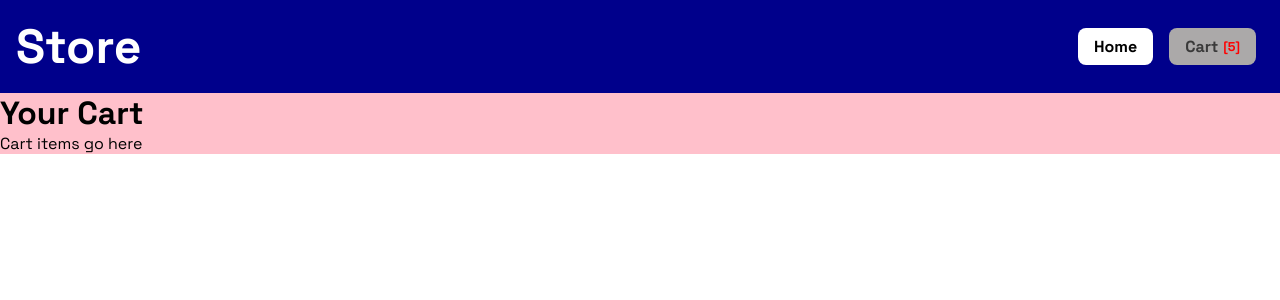
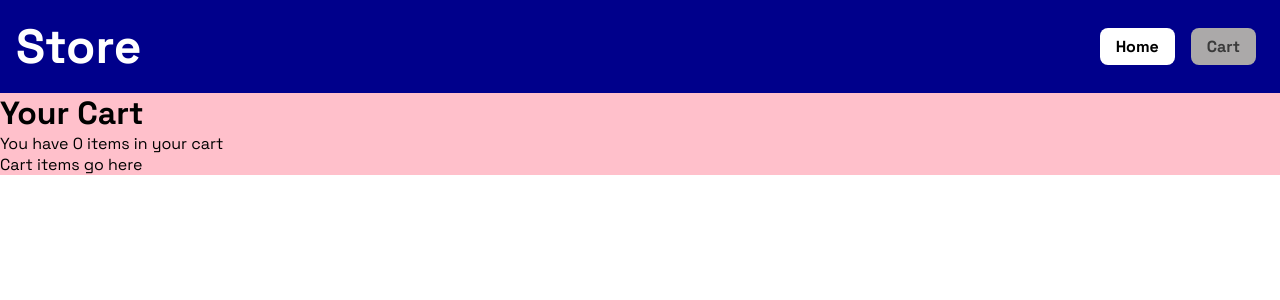
Before and after one commit to carisaelam/shopping-cart, a React (Vite) app: page /cart in a window 1280 px wide. Shown: the top 300 px of the page. Built offline with nearby package versions, Linux system fonts and the light colour scheme.

Commit message:
Add Cart context to pass data around

```diff
--- a/src/App.jsx
+++ b/src/App.jsx
@@ -1,13 +1,16 @@
 import style from './App.module.css';
 import Navbar from './components/Navbar/Navbar';
 import { Outlet } from 'react-router-dom';
+import { CartProvider } from './CartContext';
 
 function App() {
   return (
-    <div className={style.app__container}>
-      <Navbar itemsInCart={5}/>
-      <Outlet />
-    </div>
+    <CartProvider>
+      <div className={style.app__container}>
+        <Navbar />
+        <Outlet />
+      </div>
+    </CartProvider>
   );
 }
 
--- /dev/null
+++ b/src/CartContext.jsx
@@ -0,0 +1,21 @@
+import { createContext, useContext, useState } from 'react';
+
+const CartContext = createContext();
+
+export function CartProvider({ children }) {
+  const [itemsInCart, setItemsInCart] = useState([]);
+
+  function addToCart(product) {
+    setItemsInCart((prevItems) => [...prevItems, product]);
+  }
+
+  return (
+    <CartContext.Provider value={{ itemsInCart, addToCart }}>
+      {children}
+    </CartContext.Provider>
+  );
+}
+
+export function useCart() {
+  return useContext(CartContext);
+}
--- a/src/components/Navbar/Navbar.jsx
+++ b/src/components/Navbar/Navbar.jsx
@@ -1,9 +1,11 @@
 import style from './Navbar.module.css';
-import { useState } from 'react';
+import PropTypes from 'prop-types';
 import { Link, useLocation } from 'react-router-dom';
+import { useCart } from '../../CartContext';
 
-export default function Navbar({ itemsInCart }) {
+export default function Navbar() {
   const location = useLocation();
+  const { itemsInCart = [] } = useCart() || {};
 
   return (
     <nav data-testid="navbar" className={style.navbar__container}>
@@ -38,3 +40,7 @@ export default function Navbar({ itemsInCart }) {
     </nav>
   );
 }
+
+Navbar.propTypes = {
+  itemsInCart: PropTypes.oneOfType([PropTypes.string, PropTypes.number]),
+};
--- a/src/components/ProductCard/ProductCard.jsx
+++ b/src/components/ProductCard/ProductCard.jsx
@@ -8,9 +8,11 @@ export default function ProductCard({
   price = 'Product Price',
   description = 'Product Description',
   category = 'Product Category',
+  onAddToCart,
 }) {
-  function handleAddToCart(id) {
-    console.log('Adding item to cart with id: ', id);
+  function handleAddToCart() {
+    const product = { id, image, title, price, description, category };
+    onAddToCart?.(product);
   }
   return (
     <div className={style.card__container}>
@@ -27,10 +29,7 @@ export default function ProductCard({
         <p data-testid="product__category">{category}</p>
       </div>
       <div className={style.button__container}>
-        <button
-          onClick={() => handleAddToCart(id)}
-          data-testid="product__add__to__cart"
-        >
+        <button onClick={handleAddToCart} data-testid="product__add__to__cart">
           Add to Cart
         </button>
       </div>
@@ -45,4 +44,5 @@ ProductCard.propTypes = {
   price: PropTypes.oneOfType([PropTypes.string, PropTypes.number]),
   description: PropTypes.string,
   category: PropTypes.string,
+  onAddToCart: PropTypes.func,
 };
--- a/src/pages/Cart.jsx
+++ b/src/pages/Cart.jsx
@@ -1,7 +1,12 @@
+import { useCart } from '../CartContext';
+
 export default function Cart() {
+  const { itemsInCart } = useCart();
+
   return (
     <div>
       <h1>Your Cart</h1>
+      <p>You have {itemsInCart.length} items in your cart</p>
       <div>Cart items go here</div>
     </div>
   );
--- a/src/pages/Home.jsx
+++ b/src/pages/Home.jsx
@@ -1,8 +1,10 @@
 import { useState, useEffect } from 'react';
 import ProductCard from '../components/ProductCard/ProductCard';
 import style from './Home.module.css';
+import { useCart } from '../CartContext';
 
 export default function Home() {
+  const { addToCart } = useCart();
   const [products, setProducts] = useState([]);
 
   useEffect(() => {
@@ -30,6 +32,7 @@ export default function Home() {
                 price={product.price}
                 description={product.description}
                 category={product.category}
+                onAddToCart={addToCart}
               />
             );
           })}
```
Also changed, not shown: 2 other files (tests, documents, lock files or other folders).
